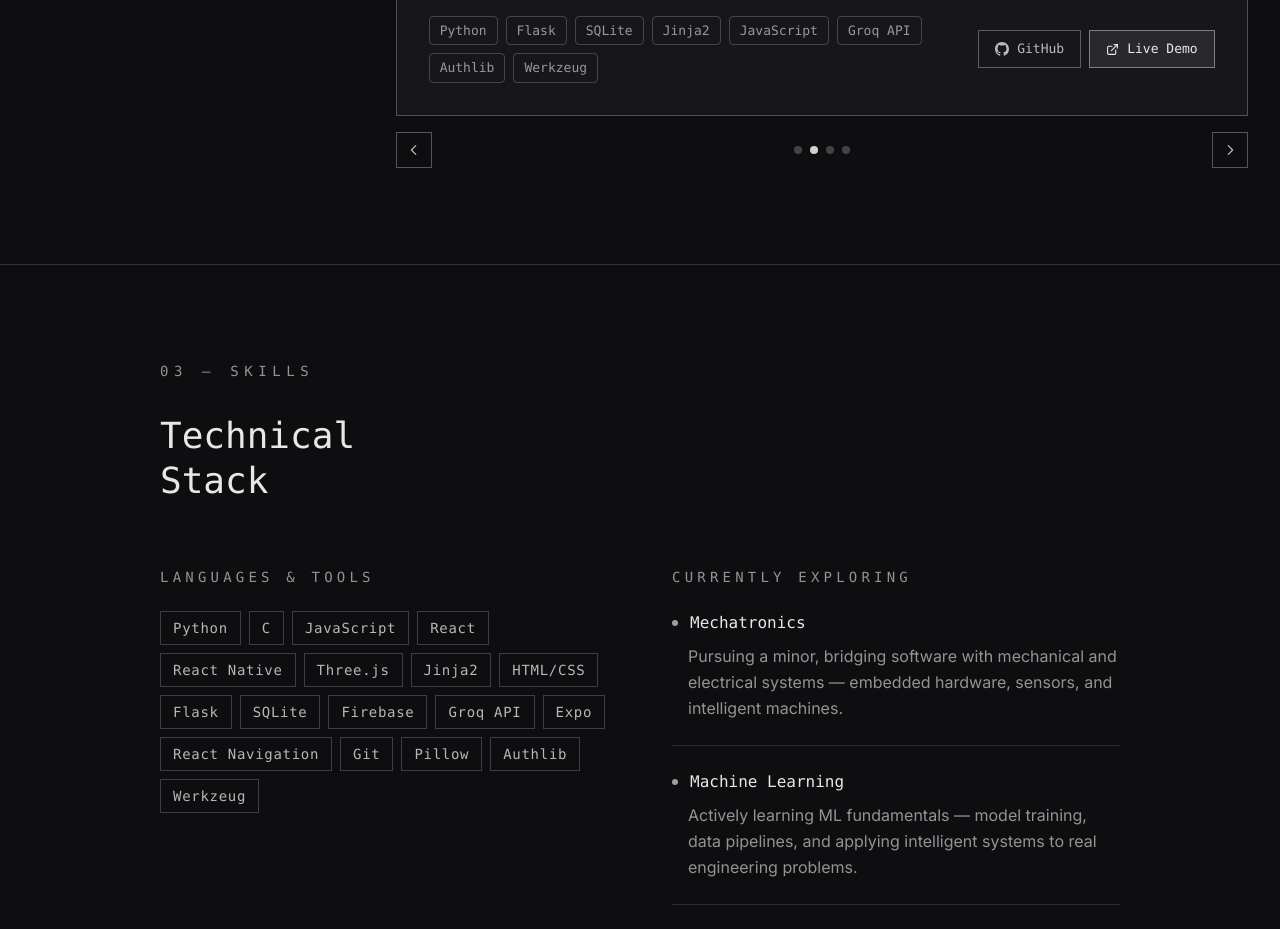
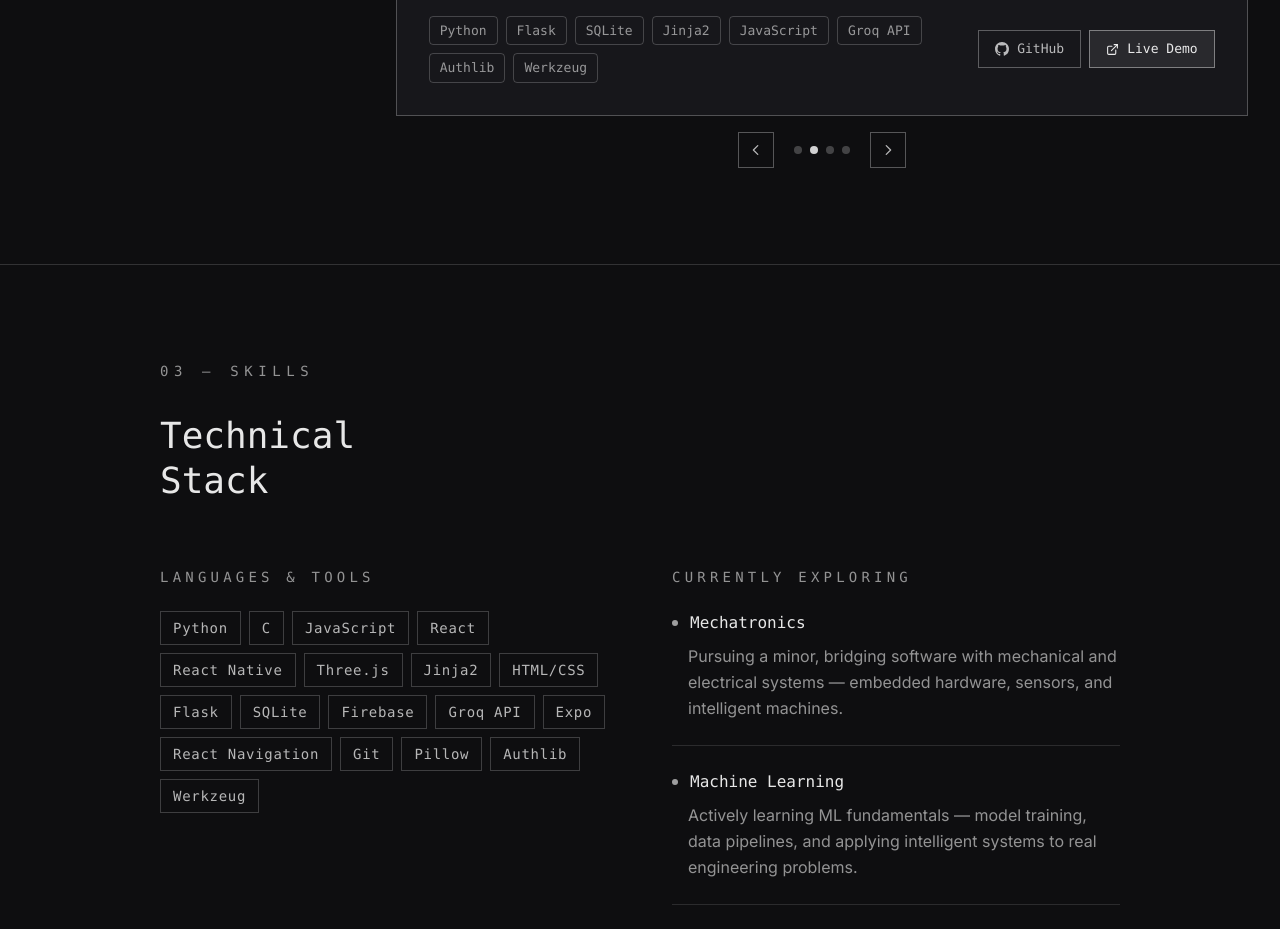
Before and after one commit to Aditi-Atodaria/Portfolio_Website, a Next.js app in the folder aditi-next/: page / in a window 1280 px wide. Shown: the part 2280-3209 px from the top of the page. Built offline with nearby package versions, Linux system fonts and the light colour scheme.

Commit message:
Update portfolio-hero-with-paper-shaders.tsx

```diff
--- a/aditi-next/src/components/ui/portfolio-hero-with-paper-shaders.tsx
+++ b/aditi-next/src/components/ui/portfolio-hero-with-paper-shaders.tsx
@@ -581,14 +581,15 @@
                 ))}
               </Swiper>
 
-              {/* Prev / next arrows — on the card's edges, level with the dots */}
-              <div className="absolute inset-x-0 bottom-0 z-20 flex items-center justify-between pointer-events-none">
+              {/* Prev / next arrows — either side of the dots (the empty spacer is as wide as the dots: 16px per dot) */}
+              <div className="absolute inset-x-0 bottom-0 z-20 flex items-center justify-center gap-4 pointer-events-none">
+                <span aria-hidden className="order-2 h-9" style={{ width: PROJECTS.length * 16 }} />
                 {(["prev", "next"] as const).map(dir => (
                   <button
                     key={dir}
                     onClick={() => (dir === "prev" ? swiperRef.current?.slidePrev() : swiperRef.current?.slideNext())}
                     aria-label={dir === "prev" ? "Previous project" : "Next project"}
-                    className={`pointer-events-auto w-9 h-9 flex items-center justify-center border transition-colors ${
+                    className={`pointer-events-auto ${dir === "prev" ? "order-1" : "order-3"} w-9 h-9 flex items-center justify-center border transition-colors ${
                       isDarkMode
                         ? "border-white/30 text-white/70 hover:border-white/60 hover:text-white"
                         : "border-black/30 text-black/65 hover:border-black/70 hover:text-black"
```
